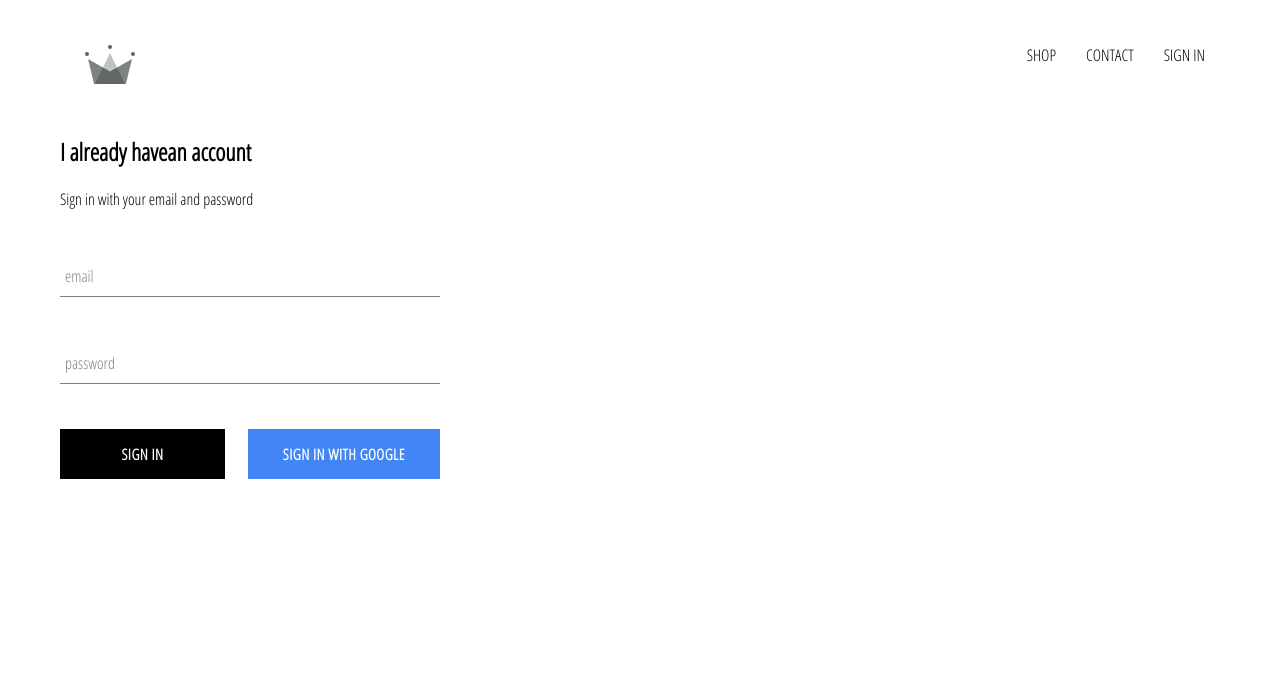
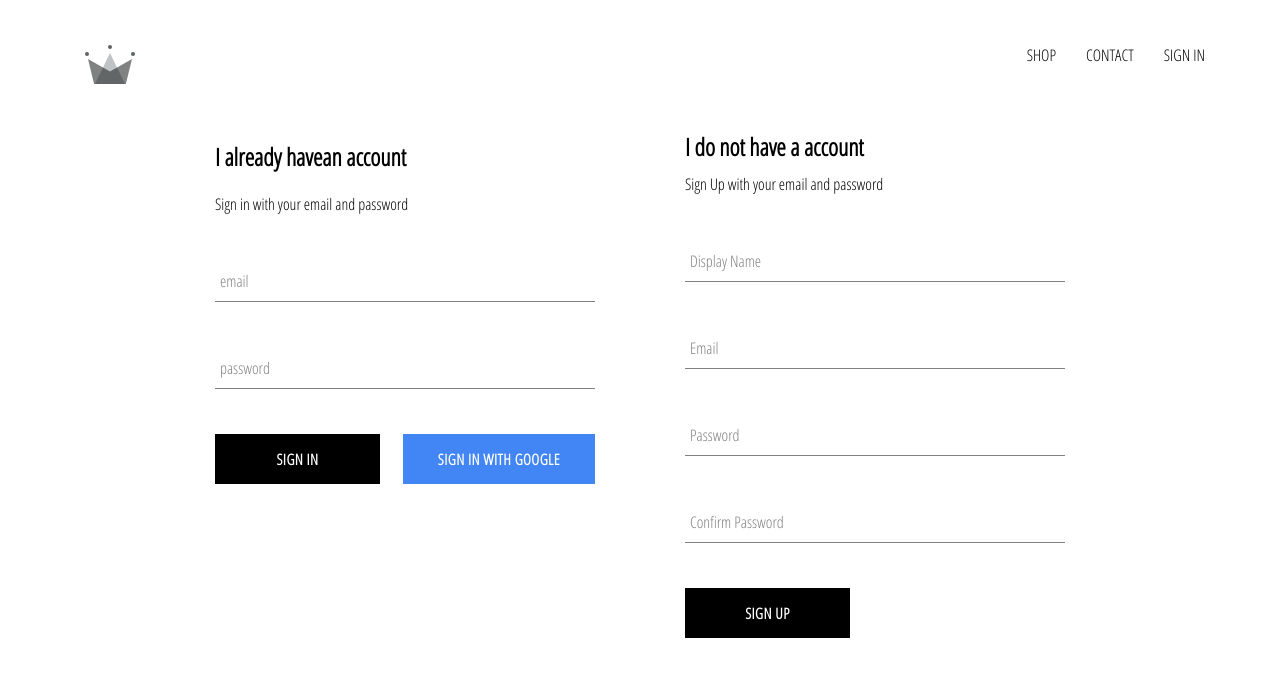
Before and after one commit to nurulhassan/crwn-clothing, a React (Create React App) app: page /signin in a window 1280 px wide. Shown: the top 676 px of the page. Built offline with nearby package versions, Linux system fonts and the light colour scheme; no server answers.

Commit message:
sign up page impletented usinng sign up functionality

```diff
--- a/src/components/sign-up/sign-up.component.jsx
+++ b/src/components/sign-up/sign-up.component.jsx
@@ -22,7 +22,7 @@ class signUp extends React.Component{
         event.preventDefault();
         const { displayName, email, password, confirmPassword} = this.state;
 
-        if(password !=  confirmPassword){
+        if(password !==  confirmPassword){
             alert('passwords don`t match');
         }
 
--- a/src/pages/sign-in-and-sign-up/sign-in-and-sign-up.component.jsx
+++ b/src/pages/sign-in-and-sign-up/sign-in-and-sign-up.component.jsx
@@ -2,10 +2,13 @@ import React from 'react';
 import './sign-in-and-sign-up.styles.scss';
 
 import SignIn from '../../components/sign-in/sign-in.component';
+import SignUp from '../../components/sign-up/sign-up.component';
+
 
 const SignInAndSignUpPage = () => (
     <div className='sign-in-and-sign-up'>
         <SignIn/>
+        <SignUp/>
     </div>
 
 );
--- a/src/pages/sign-in-and-sign-up/sign-in-and-sign-up.styles.scss
+++ b/src/pages/sign-in-and-sign-up/sign-in-and-sign-up.styles.scss
@@ -0,0 +1,6 @@
+.sign-in-and-sign-up{
+    width: 850px;
+    display: flex;
+    justify-content: space-between;
+    margin: 30px auto;
+}
```
